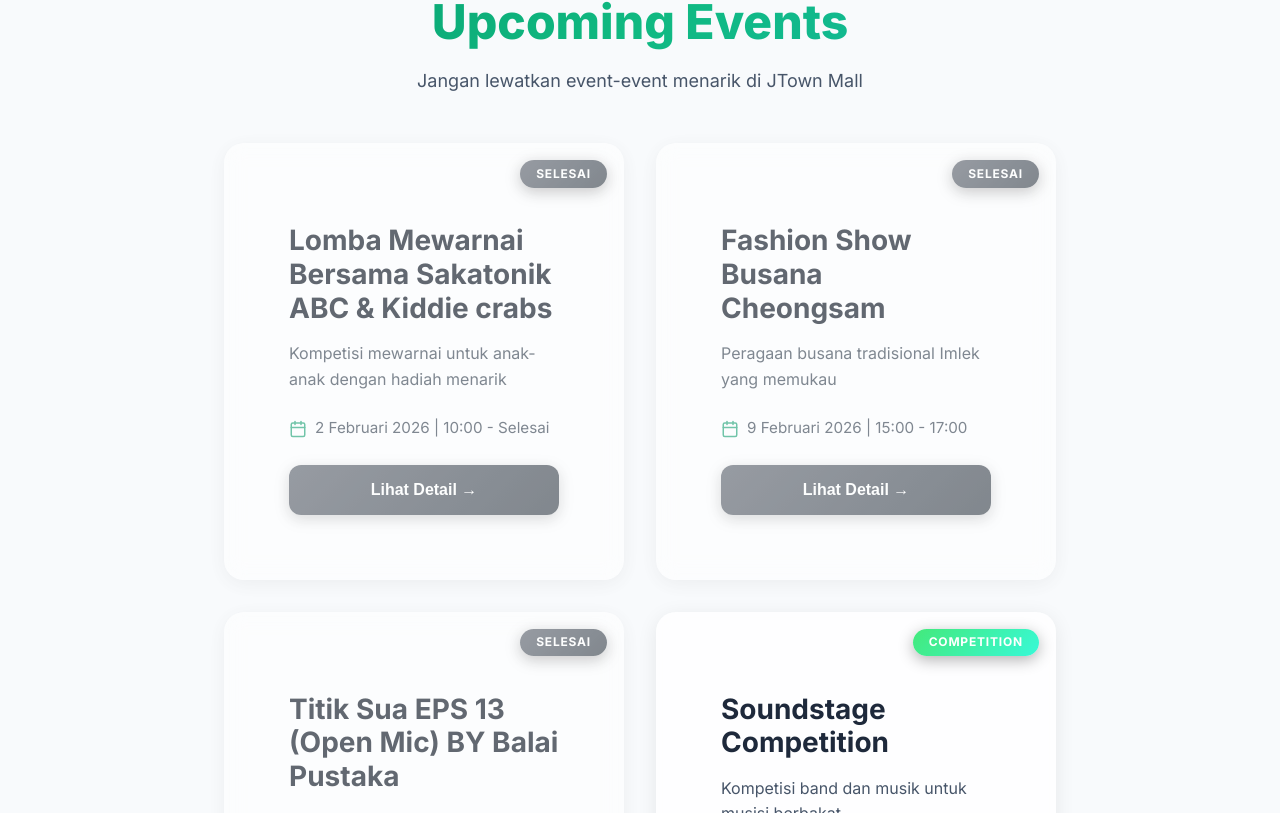
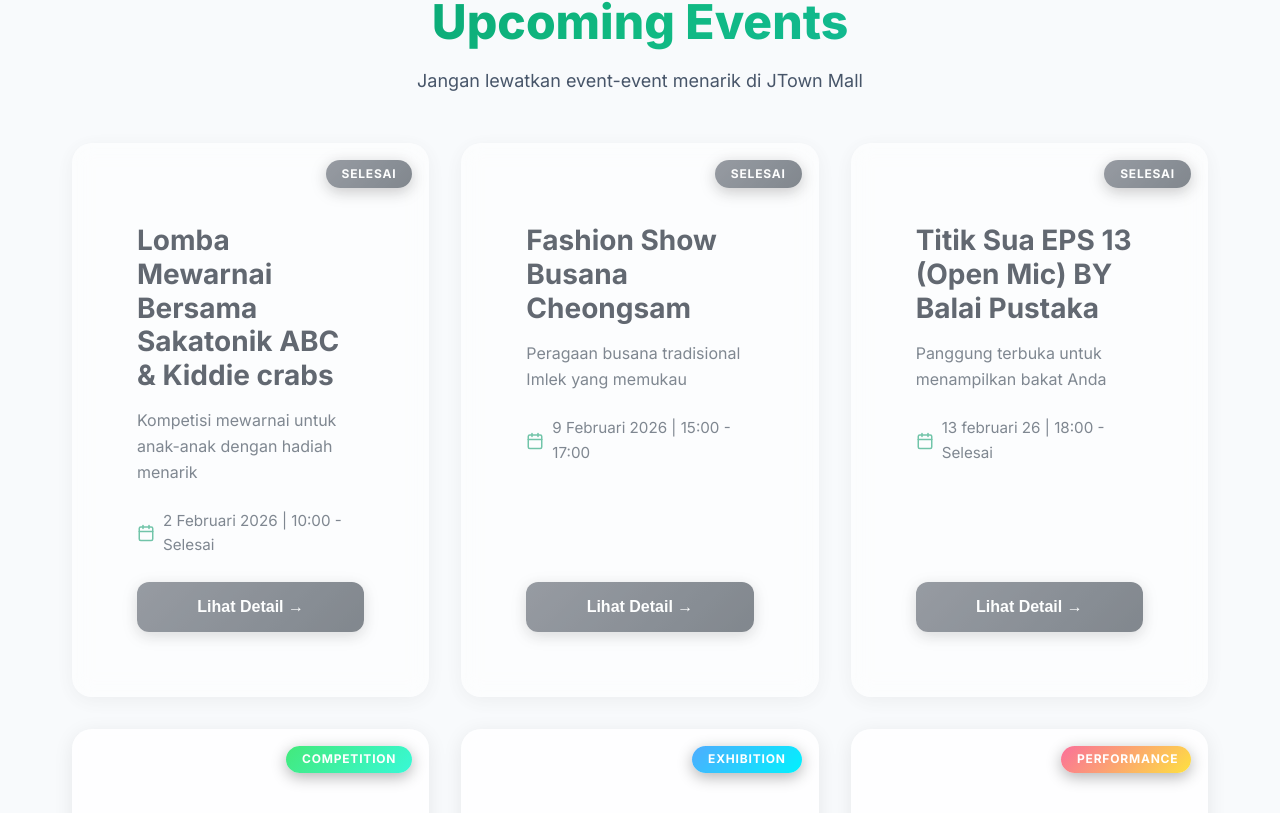
Before and after one commit to RizqonAlifXavier/jtown, a Vue app: page / in a window 1280 px wide. Shown: the part 907-1720 px from the top of the page. Built offline with nearby package versions, Linux system fonts and the light colour scheme; the HTML template or start-up script is replaced by a standard one.

Commit message:
Restore event page layout

```diff
--- a/src/components/Events.vue
+++ b/src/components/Events.vue
@@ -89,9 +89,8 @@ const viewEventDetail = (eventId) => {
 }
 
 .events-grid {
-  display: flex;
-  flex-wrap: wrap;
-  justify-content: center;
+  display: grid;
+  grid-template-columns: repeat(3, 1fr);
   gap: 2rem;
   margin-top: 3rem;
   max-width: 1400px;
@@ -100,7 +99,6 @@ const viewEventDetail = (eventId) => {
 }
 
 .event-card {
-  flex: 0 1 400px;
   background: var(--card-bg);
   border-radius: 20px;
   overflow: hidden;
@@ -109,6 +107,7 @@ const viewEventDetail = (eventId) => {
   border: 1px solid rgba(255, 255, 255, 0.1);
   display: flex;
   flex-direction: column;
+  height: 100%;
 }
 
 .event-card:hover {
```
